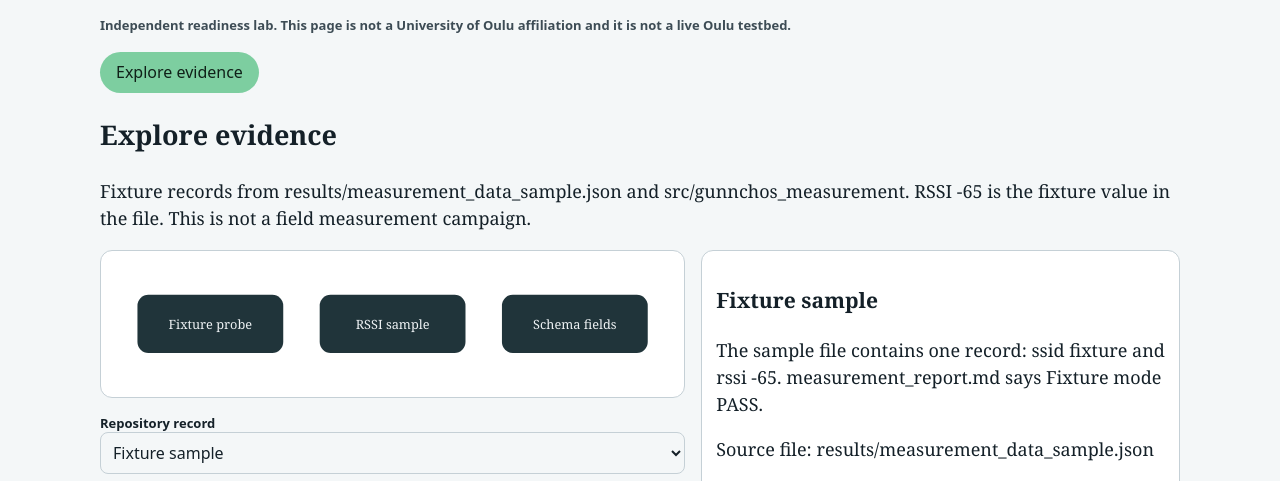
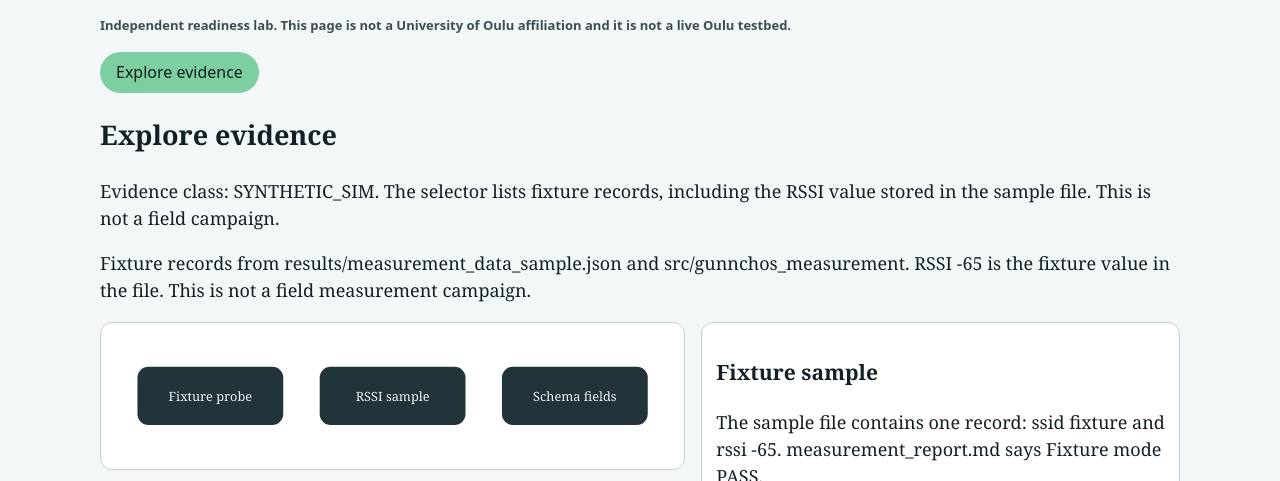
Before and after one commit to gunnchOS3k/oulu-wireless-measurement-system-testing-lab, a plain HTML site: page web-surface/public/index.html in a window 1280 px wide. Shown: the part 254-735 px from the top of the page. Drawn offline with Linux system fonts and the light colour scheme.

Commit message:
Label the explorer with its evidence class without claiming a measured topology.

```diff
--- a/web-surface/public/explore.json
+++ b/web-surface/public/explore.json
@@ -111,5 +111,6 @@
   "methods": "Methods are the fixture probe and schema in src/gunnchos_measurement. The only sample is results/measurement_data_sample.json with ssid fixture and rssi -65. That is fixture mode, not a field campaign. Cable calibration is still an open checklist item.",
   "cards": [],
   "runtime_mode": "PRECOMPUTED",
-  "runtime_boot": false
+  "runtime_boot": false,
+  "evidence_class": "SYNTHETIC_SIM"
 }
--- a/web-surface/public/index.html
+++ b/web-surface/public/index.html
@@ -24,6 +24,7 @@
     <p><a class="cta" id="primary-action" href="#explore">Explore evidence</a></p>
     <section id="explore" aria-labelledby="explore-title">
       <h2 id="explore-title">Explore evidence</h2>
+      <p>Evidence class: SYNTHETIC_SIM. The selector lists fixture records, including the RSSI value stored in the sample file. This is not a field campaign.</p>
       <p id="diagram-note"></p>
       <div class="layout">
         <div>
```
